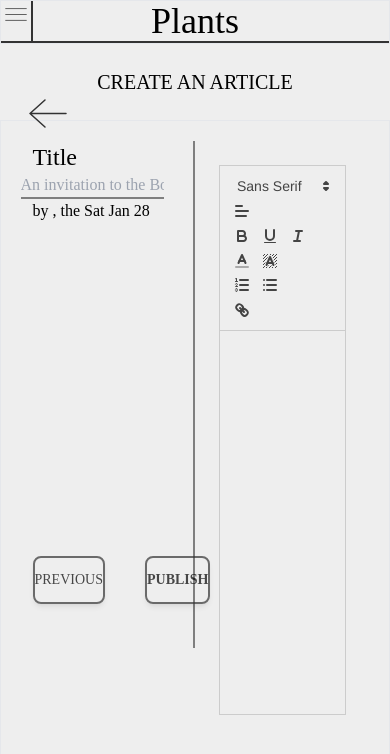
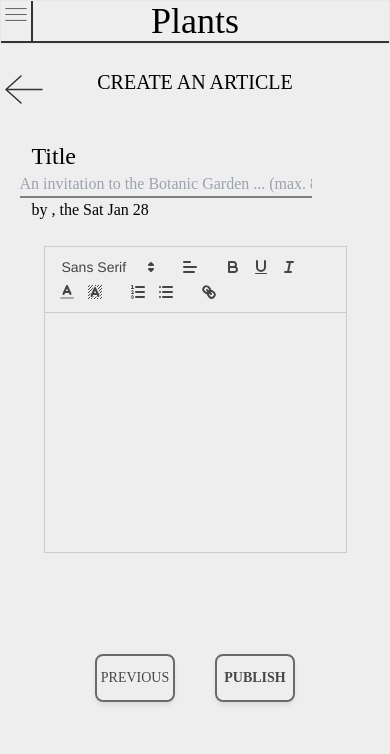
Before and after one commit to Hysilie/Checkpoint4, a React (Vite) app in the folder frontend/: page /create-article in a window 390 px wide. Shown: the top 754 px of the page. Built offline with nearby package versions, Linux system fonts and the light colour scheme; no server answers; a web font is replaced by a local one.

Commit message:
Adding Responsive

```diff
--- a/frontend/src/components/PreviousBtn.jsx
+++ b/frontend/src/components/PreviousBtn.jsx
@@ -5,7 +5,11 @@ import previousBtn from "../assets/icons/FramereturnArrow.svg";
 function PreviousBtn() {
   const navigate = useNavigate();
   return (
-    <button type="button" onClick={() => navigate(-1)} className="absolute p-6">
+    <button
+      type="button"
+      onClick={() => navigate(-1)}
+      className="absolute lg:p-6"
+    >
       <img src={previousBtn} alt="Return button" />
     </button>
   );
--- a/frontend/src/pages/admin/ArticleCreation.jsx
+++ b/frontend/src/pages/admin/ArticleCreation.jsx
@@ -41,9 +41,9 @@ function ArticleCreation() {
       <h2 className="text-center my-6 text-xl">CREATE AN ARTICLE</h2>
       <form
         onSubmit={handleSubmitArticle}
-        className="w-full h-full border flex p-[5%]"
+        className="w-full h-full  lg:flex p-[5%]"
       >
-        <article className=" relative w-1/2  border-r-2 h-4/5 border-second-dark">
+        <article className="relative lg:w-1/2  lg:border-r-2 lg:h-4/5 border-second-dark">
           {/* Title of the article */}
           <label htmlFor="title" className="font-serif text-2xl w-20 px-3">
             Title
@@ -64,17 +64,17 @@ function ArticleCreation() {
           </p>
         </article>
         {/* Content of the article */}
-        <aside className="w-1/2 px-6 my-6">
+        <aside className="lg:w-1/2 px-6 my-6 h-96">
           <ReactQuill
             theme="snow"
             value={articleContentQuill}
             onChange={setArticleContentQuill}
             modules={quillConfig.modules}
-            className="h-96"
+            className=" h-60 lg:h-96"
           />
         </aside>
         {/* Buttons */}
-        <div className="absolute bottom-60 flex w-1/2  gap-10 px-3">
+        <div className="lg:absolute lg:bottom-60 flex w-full lg:w-1/2 justify-center  lg:justify-start gap-10 px-3">
           <button
             type="button"
             className=" text-sm h-12 shadow-md text-center border-2 rounded-lg border-main-dark opacity-70 w-20 hover:scale-110 duration-300"
```
